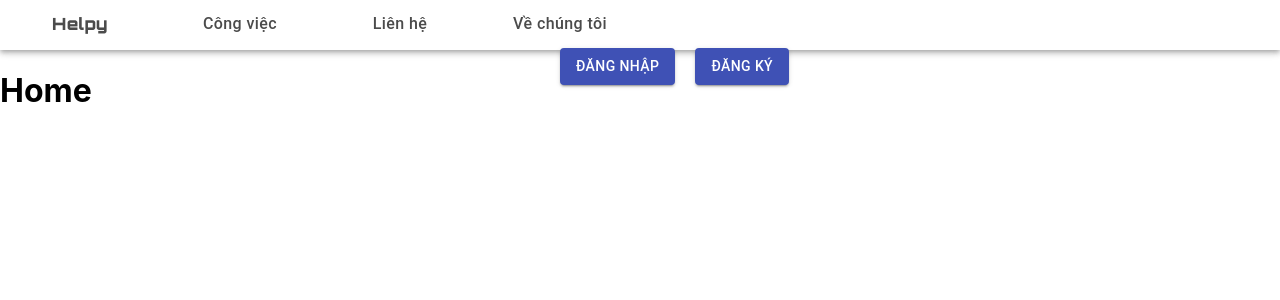
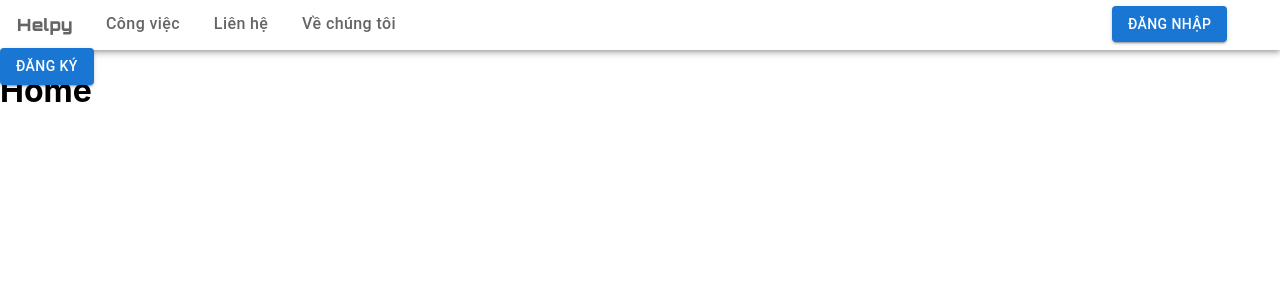
Before and after one commit to manhhungpc/cnpm_btl, a React (Create React App) app in the folder client/: page / in a window 1280 px wide. Shown: the top 300 px of the page. Built offline with nearby package versions, Linux system fonts and the light colour scheme.

Commit message:
chinh sua import

```diff
--- a/client/src/components/Navbar.js
+++ b/client/src/components/Navbar.js
@@ -1,7 +1,7 @@
 import React from "react";
-import AppBar from "@material-ui/core/AppBar";
-import Tab from "@material-ui/core/Tab";
-import Button from "@material-ui/core/Button";
+import AppBar from "@mui/material/AppBar";
+import Tab from "@mui/material/Tab";
+import Button from "@mui/material/Button";
 import styles from "../styles/Navbar.module.css";
 
 export default function Navbar() {
@@ -20,7 +20,7 @@ export default function Navbar() {
     />
     <Tab label={<p className={styles.textTab}>Liên hệ</p>} className={styles.tab} />
     <Tab label={<p className={styles.textTab}>Về chúng tôi</p>} className={styles.tab} />
-    <Button href="/login" variant="contained" color="primary" style={{ marginRight: "20px", marginLeft: "560px"}}>
+    <Button href="/login" variant="contained" color="primary" style={{ marginRight: "20px", marginLeft: "700px"}}>
       Đăng nhập
     </Button>
     <Button href="/register" variant="contained" color="primary">
```
